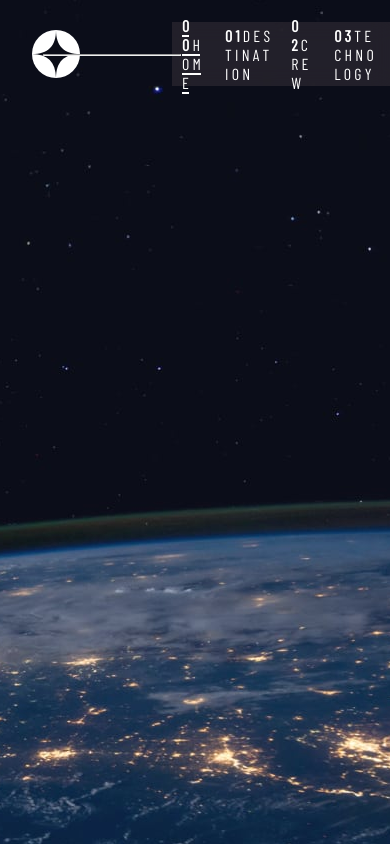
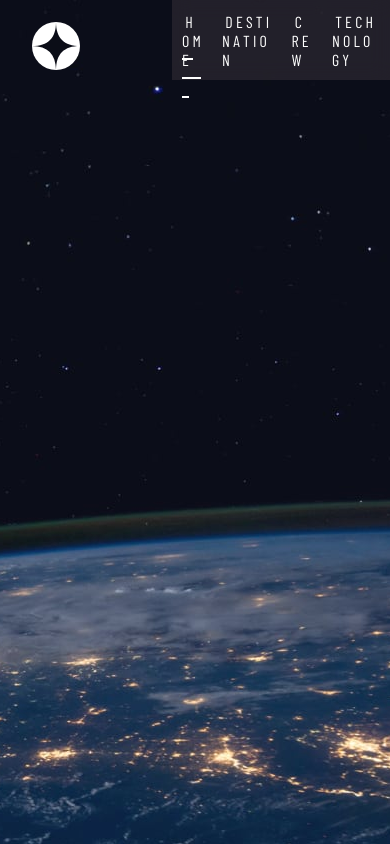
Before and after one commit to sharathkrml/space-tourism, a React (Create React App) app: page / in a window 390 px wide. Built offline with nearby package versions, Linux system fonts and the light colour scheme; a web font is replaced by a local one.

Commit message:
added tablet nav

```diff
--- a/src/App.scss
+++ b/src/App.scss
@@ -17,6 +17,9 @@ header {
       width: 3em;
     }
     hr {
+      @media screen and (max-width: 768px) {
+        display: none;
+      }
       position: absolute;
       width: 80%;
       top: 1.5em;
@@ -33,12 +36,31 @@ header {
     width: 65%;
     background-color: rgba(128, 109, 109, 0.2);
     backdrop-filter: blur(10px);
+    @media screen and (max-width: 768px) {
+      top: auto;
+      height: 5em;
+      margin-top: auto;
+    }
     margin-top: 2em;
     .close {
       display: none;
     }
-    li{
+    li {
       padding: 0 10px;
     }
   }
 }
+li {
+  a{
+    padding-bottom: 1.3em;
+    @media screen and (max-width: 768px) {
+      padding-bottom: 1.7em;
+    }
+
+  }
+  strong {
+    @media screen and (max-width: 768px) {
+      display: none;
+    }
+  }
+}
```
